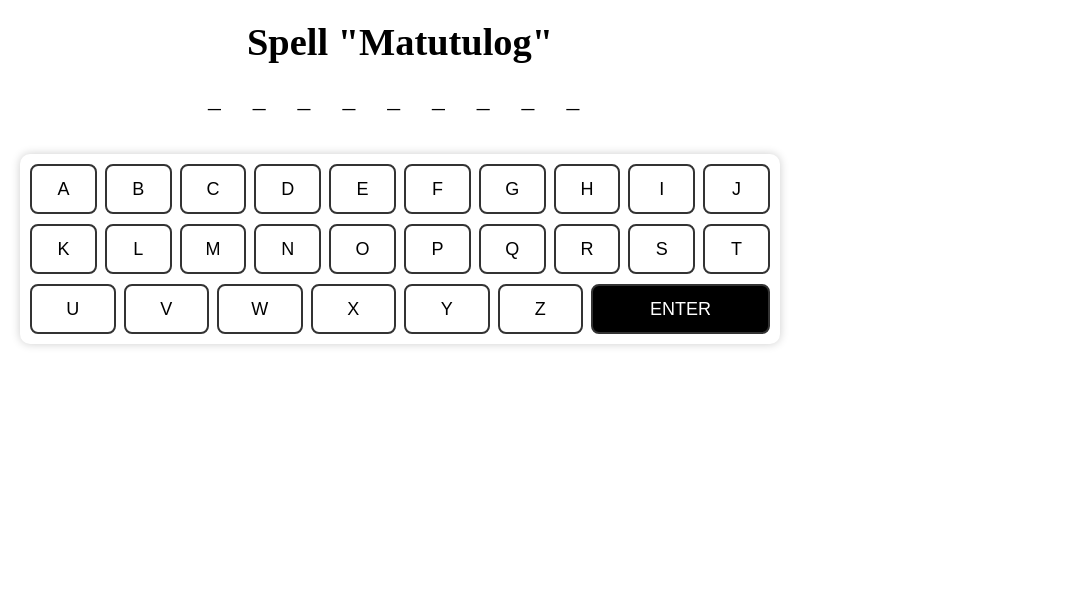
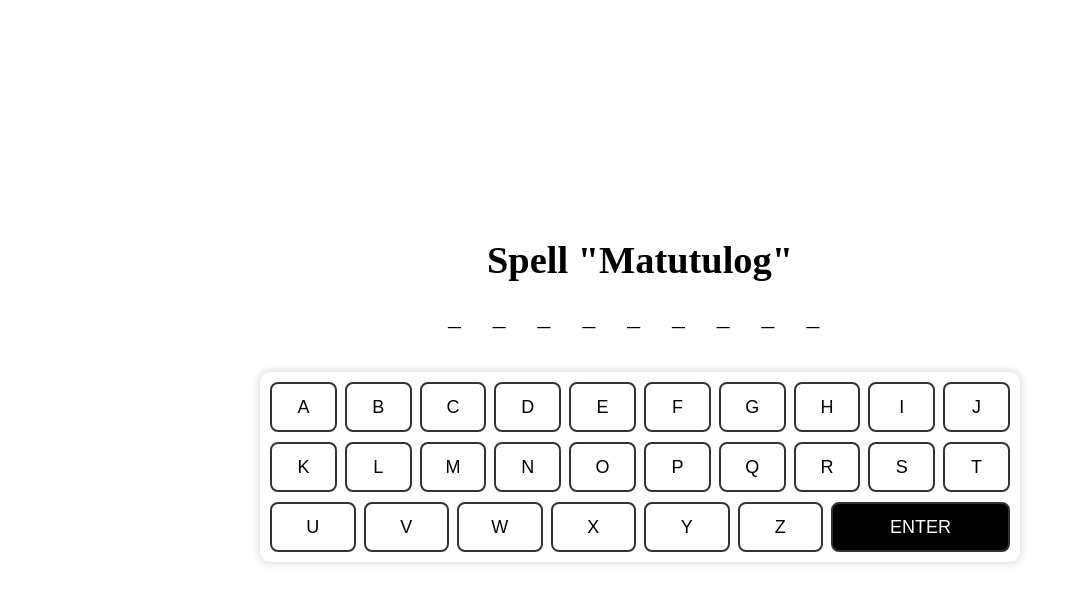
Before and after one commit to RedjanVisitacion/SPELLING, a plain HTML site: page index.html in a window 1280 px wide. Shown: the whole page, without its empty margins (0-1069 px from the left). Drawn offline with Linux system fonts and the light colour scheme.

Commit message:
Update index.html

```diff
--- a/index.html
+++ b/index.html
@@ -2,10 +2,15 @@
 <html lang="en">
 <head>
   <meta charset="UTF-8">
+  <meta name="viewport" content="width=device-width, initial-scale=1.0">
+
   <title>Spelling Game</title>
   <link rel="stylesheet" href="spell.css">
 </head>
 <body>
+
+  <div class="home">
+
 
   <div class="wrapper-center">
     <h1 id="question">Spell "Matutulog"</h1>
@@ -18,7 +23,7 @@
       <source src="matulog.mp4" type="video/mp4">
     </video>
   </div>
-
+ </div>
   <script src="spell.js">
 
   </script>
```
